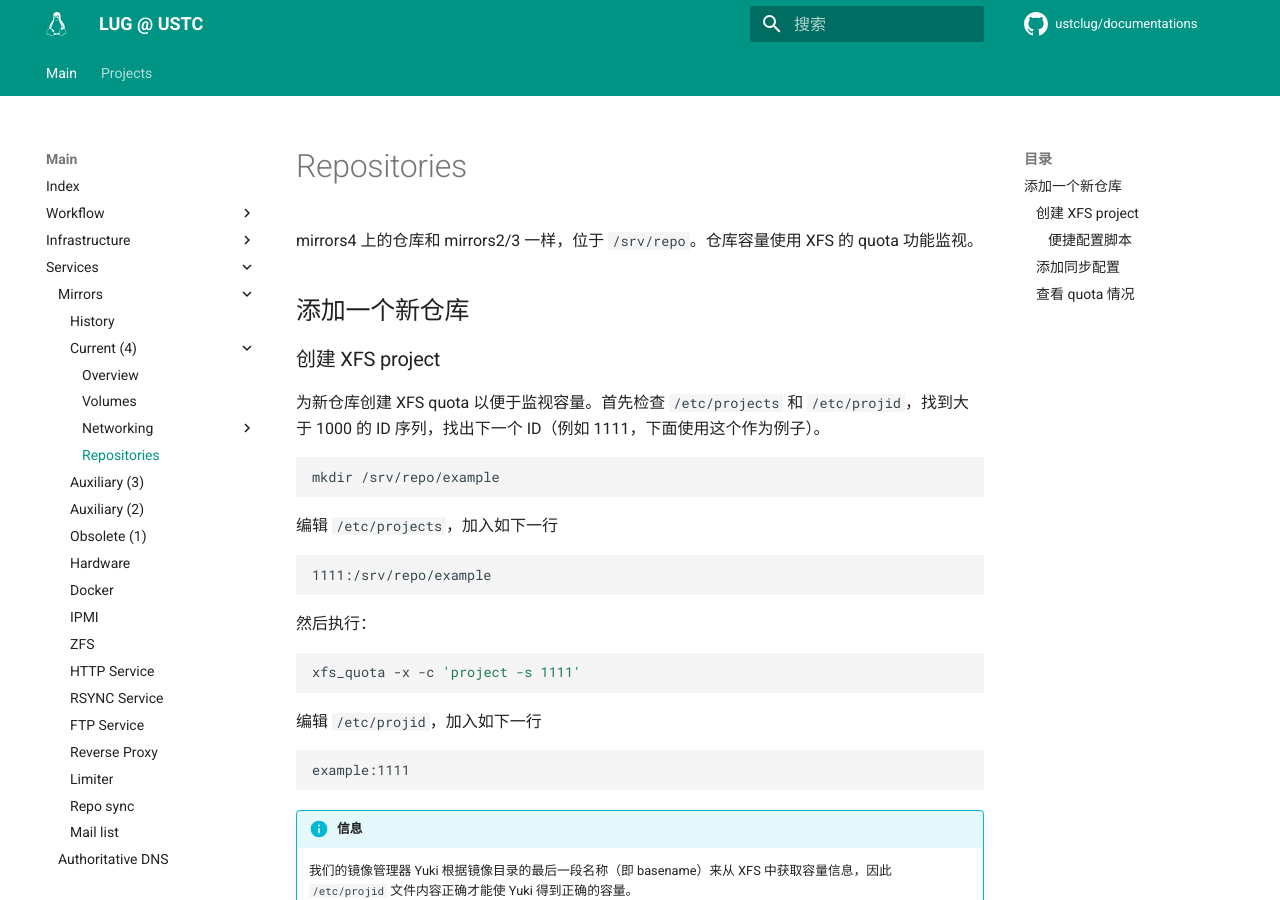
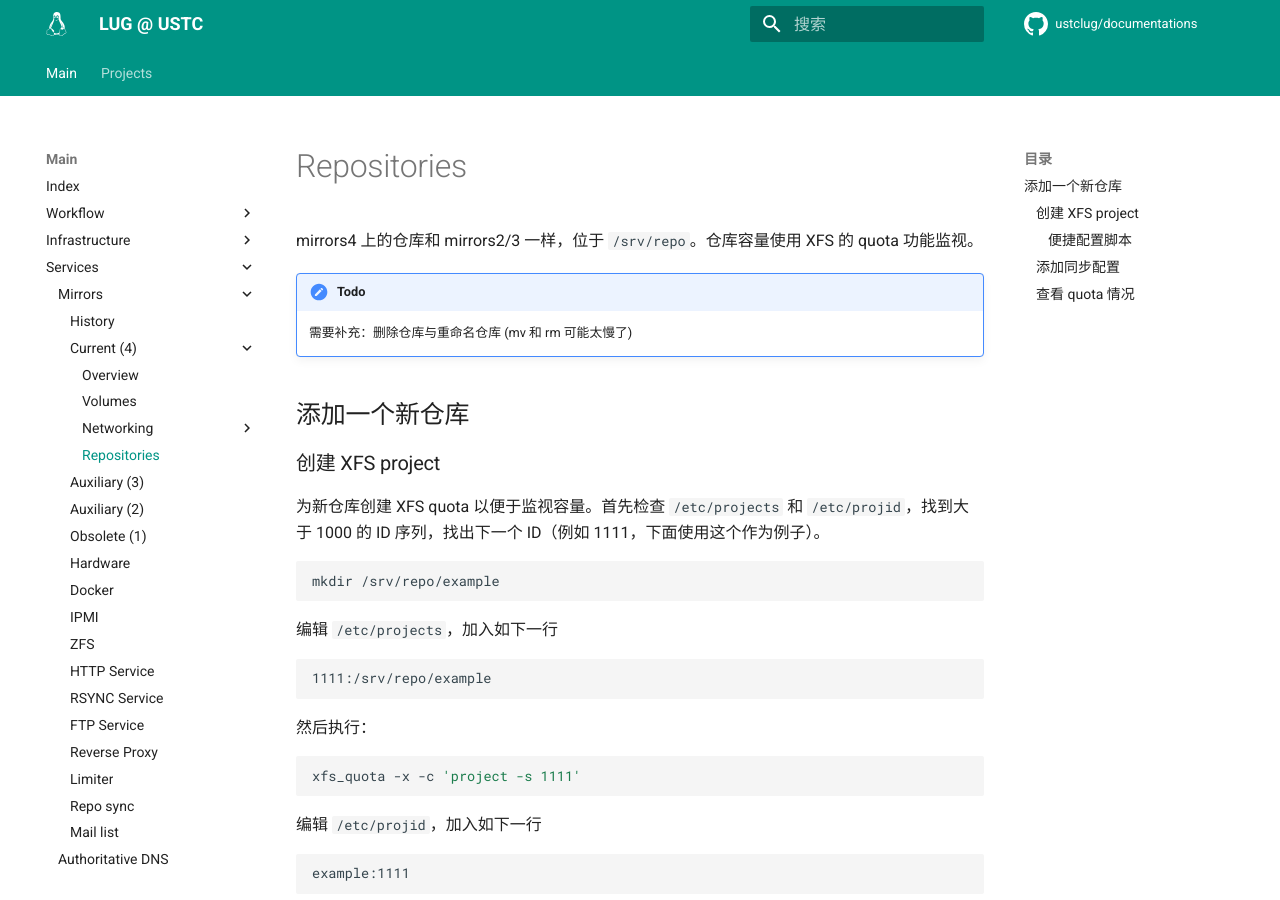
Before and after one commit to ustclug/documentations, an MkDocs documentation site: the page built from docs/services/mirrors/4/repos.md, in a window 1280 px wide and 900 px high. Built offline with MkDocs 1.6.1 and Material for MkDocs 9.7.7, drawn with Linux system fonts in a browser that asks for light colours; comment, search, counter and statistics services are not loaded.

Commit message:
add todo in repos

```diff
--- a/docs/services/mirrors/4/repos.md
+++ b/docs/services/mirrors/4/repos.md
@@ -1,6 +1,9 @@
 # Repositories
 
 mirrors4 上的仓库和 mirrors2/3 一样，位于 `/srv/repo`。仓库容量使用 XFS 的 quota 功能监视。
+
+!!! todo TODO
+    需要补充：删除仓库与重命名仓库 (mv 和 rm 可能太慢了)
 
 ## 添加一个新仓库
 
```
